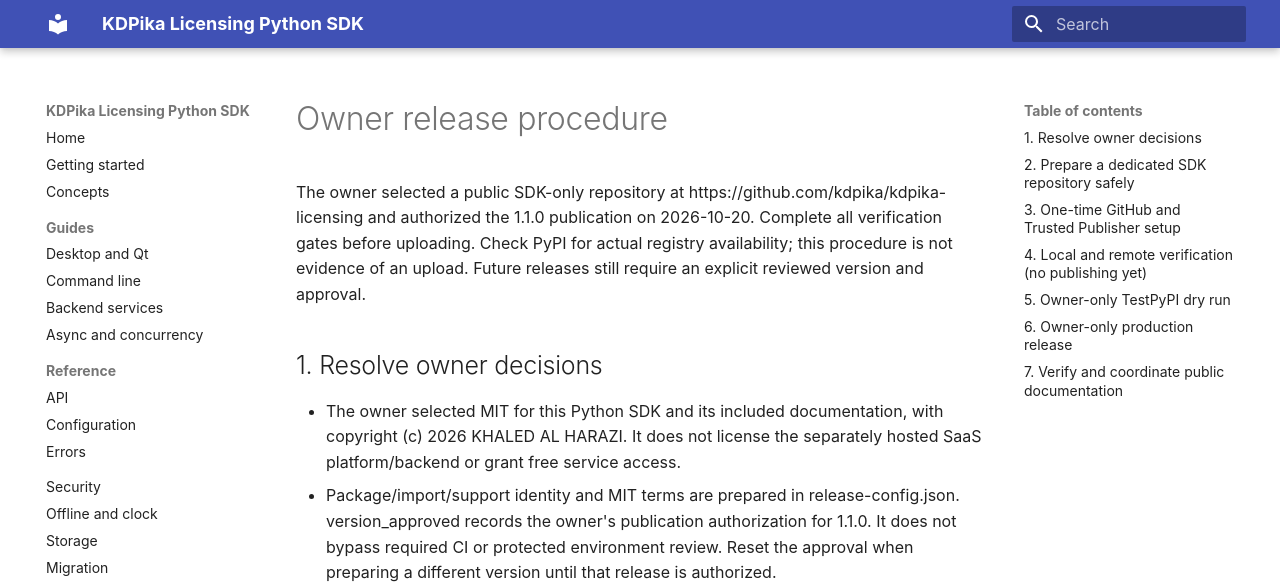
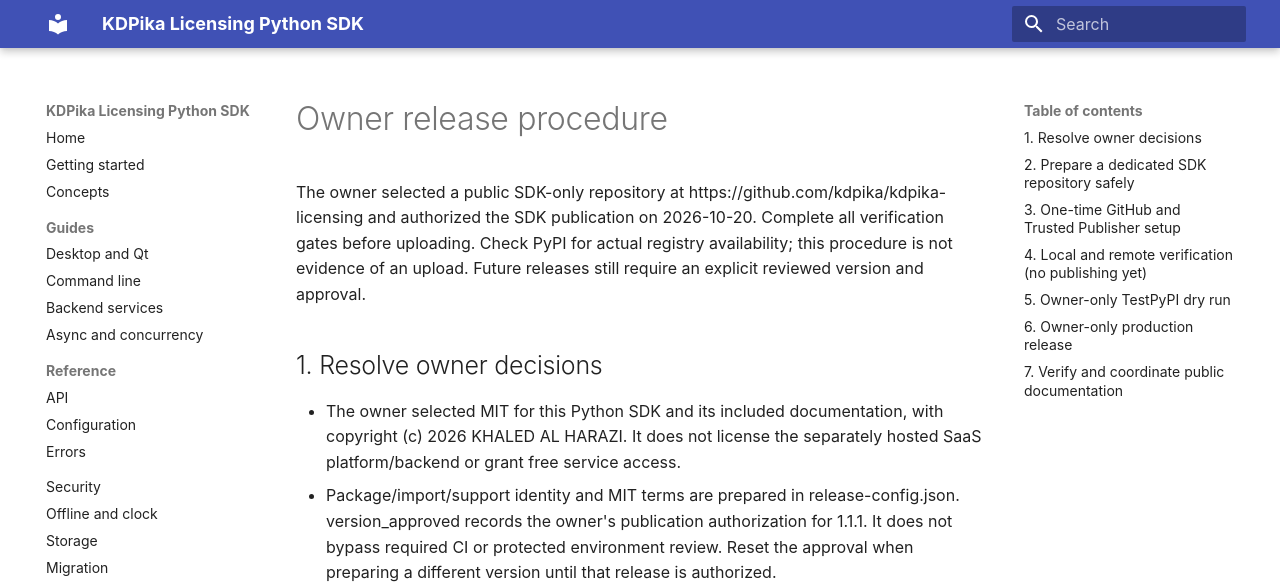
Before and after one commit to kdpika/kdpika-licensing, an MkDocs documentation site: the page built from docs/release.md, in a window 1280 px wide and 900 px high. Shown: the top 587 px of the window. Built offline with MkDocs 1.6.1 and Material for MkDocs 9.7.7, drawn with Linux system fonts in a browser that asks for light colours; some of the changed text lies outside the part shown.

```diff
--- a/docs/release.md
+++ b/docs/release.md
@@ -1,7 +1,7 @@
 # Owner release procedure
 
 The owner selected a public SDK-only repository at
-https://github.com/kdpika/kdpika-licensing and authorized the 1.1.0 publication
+https://github.com/kdpika/kdpika-licensing and authorized the SDK publication
 on 2026-10-20. Complete all verification gates before uploading. Check PyPI
 for actual registry availability; this procedure is not evidence of an upload.
 Future releases still require an explicit reviewed version and approval.
@@ -12,7 +12,7 @@
   with copyright (c) 2026 KHALED AL HARAZI. It does not license the separately
   hosted SaaS platform/backend or grant free service access.
 - Package/import/support identity and MIT terms are prepared in release-config.json.
-  version_approved records the owner's publication authorization for 1.1.0.
+  version_approved records the owner's publication authorization for 1.1.1.
   It does not bypass required CI or protected environment review. Reset the
   approval when preparing a different version until that release is authorized.
 - The approved_license_sha256 records the actual MIT LICENSE bytes. If those
@@ -117,8 +117,8 @@
 acceptance is separate and is not certified by either advisory lookup.
 
 An owner gate check (with your real repository, after legal/identity decisions):
-`python tools/release_gate.py --tag v1.1.0 --repository kdpika/kdpika-licensing`.
-It validates the approved 1.1.0 configuration. Tests use synthetic config to
+`python tools/release_gate.py --tag v1.1.1 --repository kdpika/kdpika-licensing`.
+It validates the approved 1.1.1 configuration. Tests use synthetic config to
 verify both pass/fail routing; they do not approve future releases.
 
 ## 5. Owner-only TestPyPI dry run
@@ -126,7 +126,7 @@
 The following commands create/push a tag and trigger publishing. **Do not run
 until explicit owner authorization. They were NOT run during preparation.**
 For a separately authorized pre-release rehearsal, use a clean reviewed commit
-whose source version is exactly 1.1.0rc1 (not the stable 1.1.0 checkout):
+whose source version is exactly 1.1.0rc1 (not the stable 1.1.1 checkout):
 
 ~~~bash
 git tag -a v1.1.0rc1 -m "KDPika Python SDK 1.1.0rc1"
@@ -169,8 +169,8 @@
 Only then, with explicit publication approval:
 
 ~~~bash
-git tag -a v1.1.0 -m "KDPika Python SDK 1.1.0"
-git push origin v1.1.0
+git tag -a v1.1.1 -m "KDPika Python SDK 1.1.1"
+git push origin v1.1.1
 ~~~
 
 Stable tags route only to protected pypi. Review the exact artifacts and approve
--- a/src/kdpika_licensing/_version.py
+++ b/src/kdpika_licensing/_version.py
@@ -1,3 +1,3 @@
 """Single source of the SDK package version."""
 
-__version__ = "1.1.0"
+__version__ = "1.1.1"
```
Also changed, not shown: CHANGELOG.md (+10 -1 lines), README.md (+3 -3 lines), docs/changelog.md (+7 -1 lines), docs/getting-started.md (+1 -1 lines), docs/index.md (+1 -1 lines), docs/migration.md (+1 -1 lines), 3 other files.
